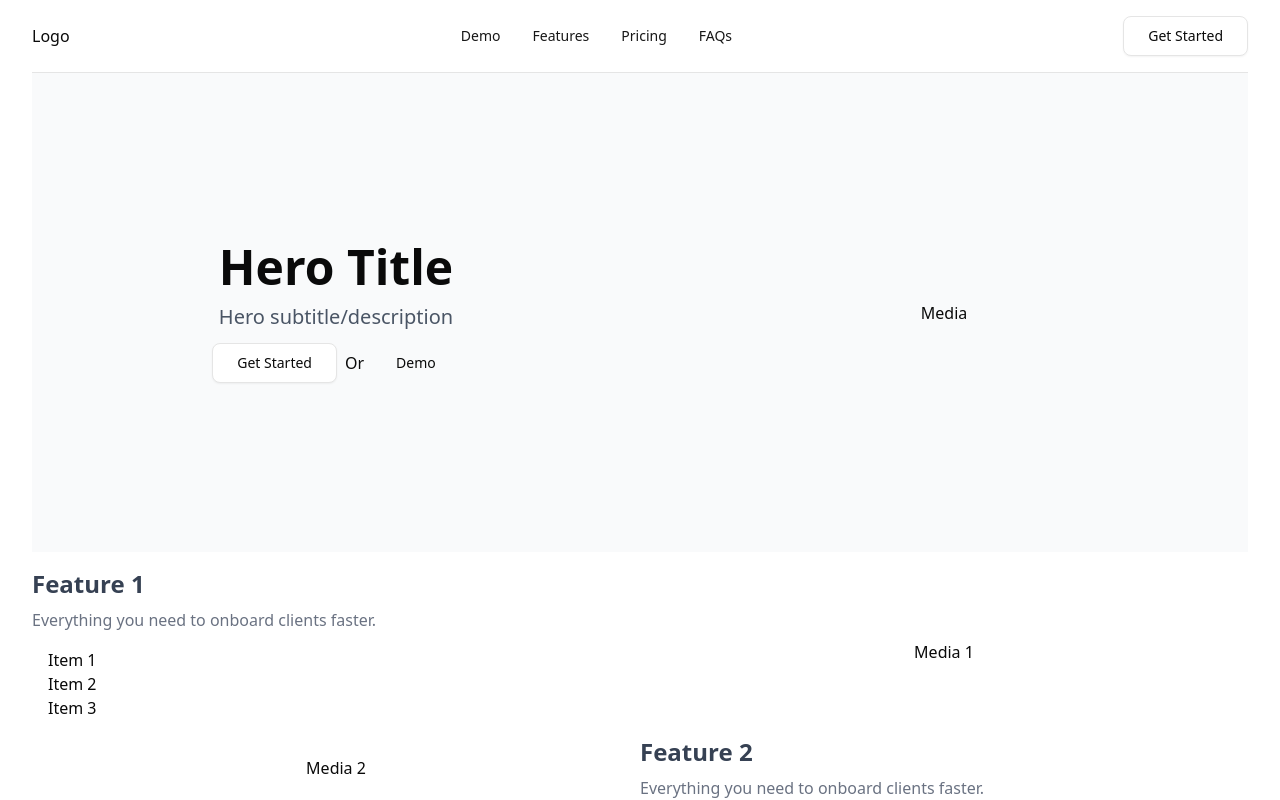
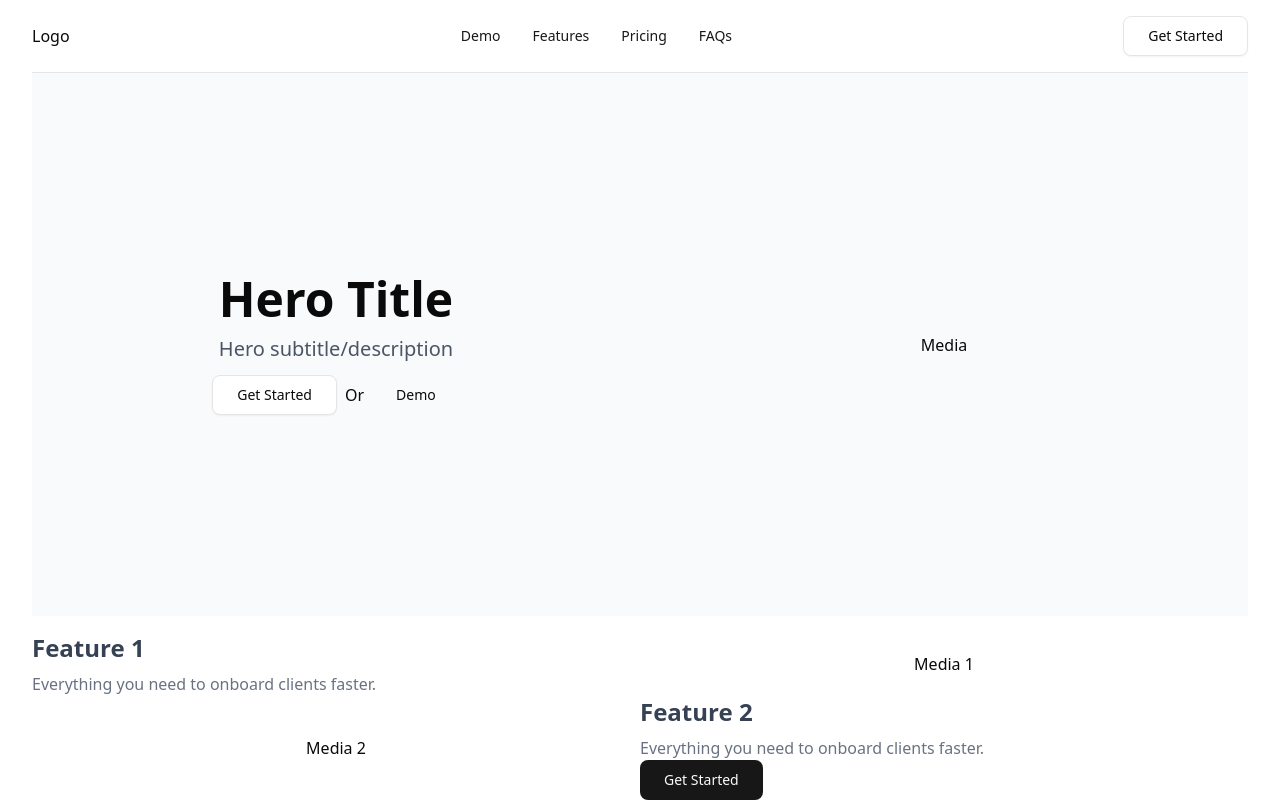
Before and after one commit to eaugustin2/nextjs-saas-template, a Next.js app: page / in a window 1280 px wide. Built offline with nearby package versions, Linux system fonts and the light colour scheme; no server answers; what @radix-ui/themes would draw is missing.

Commit message:
Added a CTA button to Features

```diff
--- a/components/landing/Features/Features.tsx
+++ b/components/landing/Features/Features.tsx
@@ -1,3 +1,5 @@
+import CTAButton from '../CTAButton/CTAButton'
+
 const Features = () => {
   return (
     <section className="mt-4 flex w-full flex-col">
@@ -7,11 +9,6 @@ const Features = () => {
           <p className="mt-2 text-gray-500">
             Everything you need to onboard clients faster.
           </p>
-          <ul className="m-4">
-            <li>Item 1</li>
-            <li>Item 2</li>
-            <li>Item 3</li>
-          </ul>
         </div>
         <div className="flex w-2/4 items-center justify-center">Media 1</div>
       </div>
@@ -22,6 +19,9 @@ const Features = () => {
           <p className="mt-2 text-gray-500">
             Everything you need to onboard clients faster.
           </p>
+          <CTAButton href="/start" variant="default" size="lg">
+            Get Started
+          </CTAButton>
         </div>
       </div>
     </section>
```
